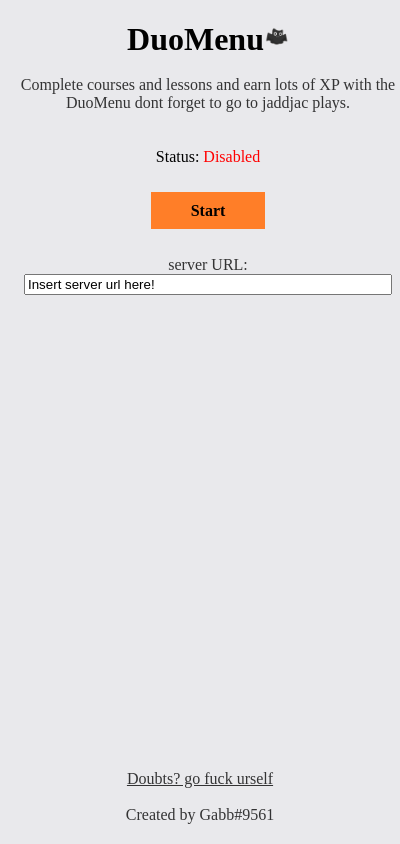
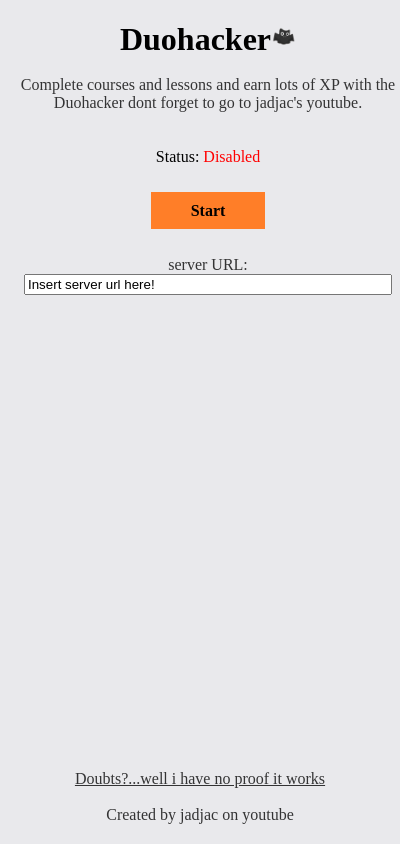
Before and after one commit to lyma/DUOLINGO-400-XP-HACK, a browser extension: page Extension/popup.html in a window 400 px wide. Drawn offline with Linux system fonts and the light colour scheme.

Commit message:
Update popup.html

```diff
--- a/Extension/popup.html
+++ b/Extension/popup.html
@@ -2,12 +2,12 @@
 <html lang="en">
 <head>
   <meta charset="UTF-8">
-  <title>DuoMenu</title>
+  <title>Duohacker</title>
   <link rel="stylesheet" href="popup.css">
 </head>
 <body>
-  <h1>DuoMenu<img id="hero" src="hero.png"></h1><br>
-  <a>Complete courses and lessons and earn lots of XP with the DuoMenu dont forget to go to jaddjac plays.</a>
+  <h1>Duohacker<img id="hero" src="hero.png"></h1><br>
+  <a>Complete courses and lessons and earn lots of XP with the Duohacker dont forget to go to jadjac's youtube.</a>
   <br><br>
   <a class="msg"></a><br>
   <span>Status:</span> <span class="status">Disabled</span>
@@ -15,8 +15,8 @@
   <a class="button">Start</a><br><br><br>
   <a>server URL:</a><br><input class="input" value="">
   <div class="info">
-    <a class="desc git" href="">Doubts? go fuck urself</a><br><br>
-    <a class="desc">Created by Gabb#9561</a>
+    <a class="desc git" href="">Doubts?...well i have no proof it works</a><br><br>
+    <a class="desc">Created by jadjac on youtube</a>
   </div>
 
 </body>
```
